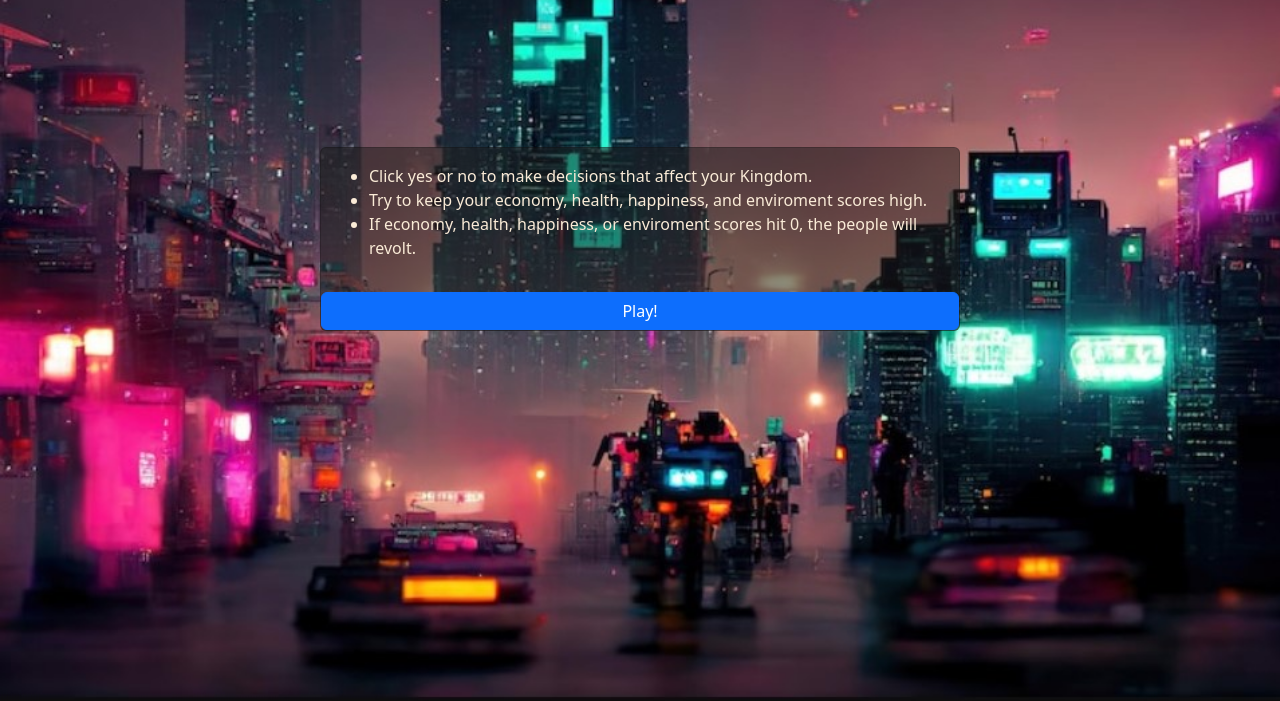
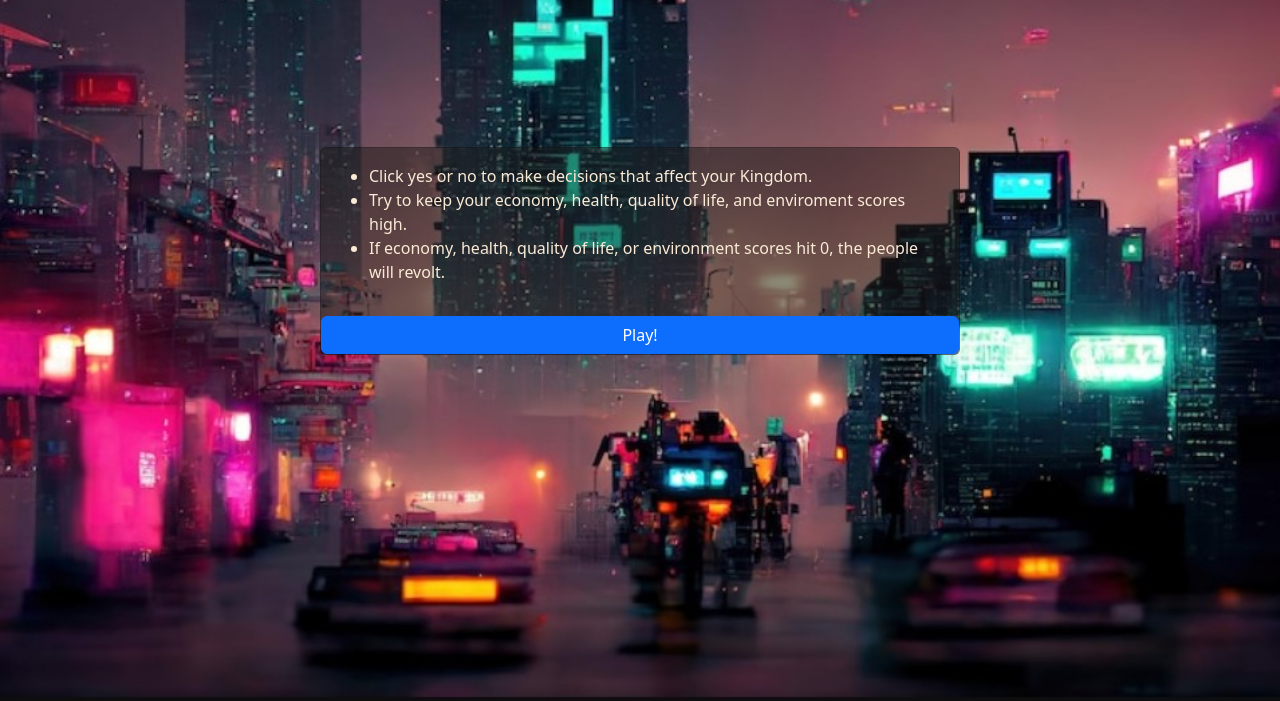
Before and after one commit to ChauNLe/99Years, a plain HTML site: page public/instructions.html in a window 1280 px wide. Shown: the part 99-800 px from the top of the page. Drawn offline with nearby package versions, Linux system fonts and the light colour scheme.

Commit message:
Update instructions.html

```diff
--- a/public/instructions.html
+++ b/public/instructions.html
@@ -45,8 +45,8 @@
         <div class="card-body">
             <ul>
                 <li>Click yes or no to make decisions that affect your Kingdom.</li>
-                <li>Try to keep your economy, health, happiness, and enviroment scores high.</li>
-                <li>If economy, health, happiness, or enviroment scores hit 0, the people will revolt.</li>
+                <li>Try to keep your economy, health, quality of life, and enviroment scores high.</li>
+                <li>If economy, health, quality of life, or environment scores hit 0, the people will revolt.</li>
             </ul>
         </div>
         <a href="./index.html" class="btn btn-primary">Play!</a>
```
